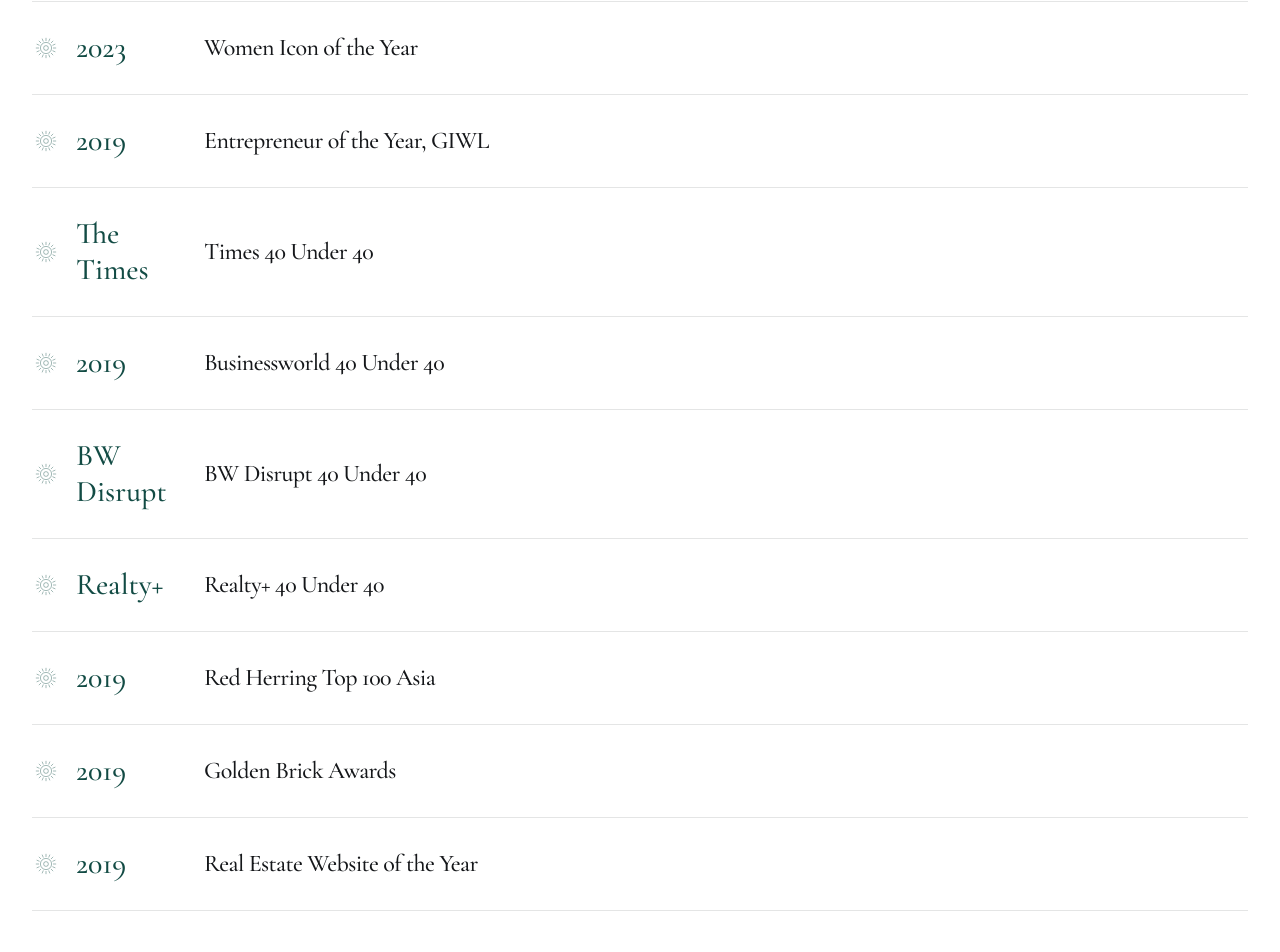
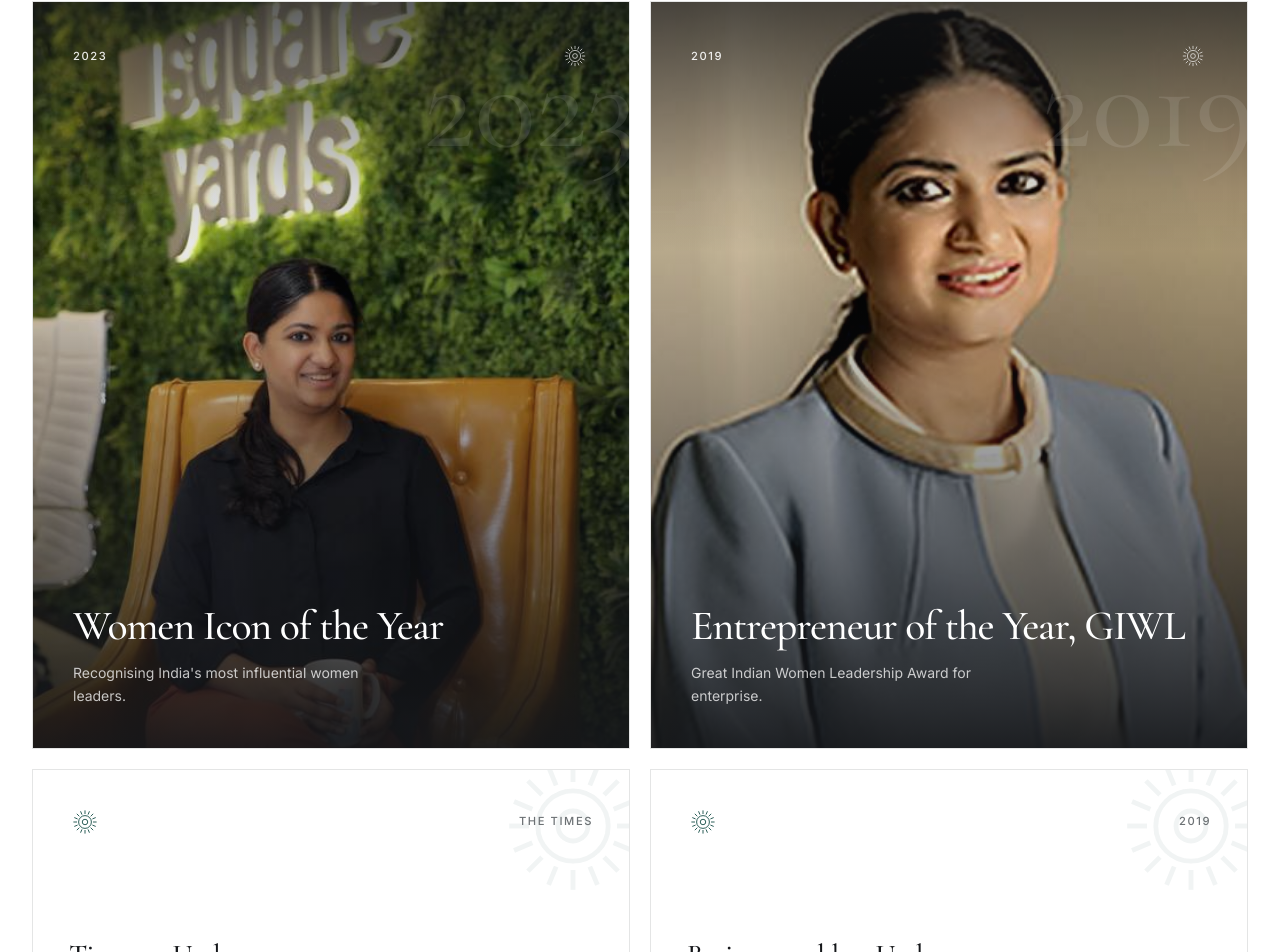
Before and after one commit to divabindal-web/kanikajmd, a Next.js app: page /awards in a window 1280 px wide. Shown: the part 515-1467 px from the top of the page. Built offline with nearby package versions, Linux system fonts and the light colour scheme.

Commit message:
Update Awards.tsx

```diff
--- a/components/Awards.tsx
+++ b/components/Awards.tsx
@@ -28,42 +28,9 @@ function Seal({ className = "h-6 w-6" }: { className?: string }) {
   );
 }
 
-/* Editorial honour-roll list (used on the /awards page and as a home preview) */
-export function AwardsList({ items }: { items: Item[] }) {
-  return (
-    <ul className="border-t border-line">
-      {items.map((a) => (
-        <Reveal key={a.href}>
-          <li>
-            <a
-              href={a.href}
-              target="_blank"
-              rel="noopener noreferrer"
-              className="group relative grid grid-cols-[auto_1fr_auto] items-center gap-4 overflow-hidden border-b border-line py-6 sm:gap-8 sm:py-7"
-            >
-              <span className="absolute inset-0 z-0 origin-left scale-x-0 bg-emerald/[0.05] transition-transform duration-500 ease-editorial group-hover:scale-x-100" />
-              <span className="relative z-10 flex items-center gap-4">
-                <span className="hidden text-emerald/50 transition-colors duration-500 group-hover:text-emerald sm:block">
-                  <Seal className="h-7 w-7" />
-                </span>
-                <span className="w-[4.5rem] font-serif text-2xl font-medium leading-none text-emerald sm:w-24 sm:text-3xl">
-                  {a.meta}
-                </span>
-              </span>
-              <span className="relative z-10 font-serif text-xl font-medium leading-snug tracking-tight text-ink transition-all duration-500 group-hover:translate-x-1 group-hover:text-emerald sm:text-2xl">
-                {a.title}
-              </span>
-              <ArrowUpRight className="relative z-10 h-4 w-4 shrink-0 -translate-x-2 text-emerald opacity-0 transition-all duration-500 group-hover:translate-x-0 group-hover:opacity-100" />
-            </a>
-          </li>
-        </Reveal>
-      ))}
-    </ul>
-  );
-}
-
 const FEATURED_IMAGES = [portraitPhoto, heroPhoto];
 
+/* Large photo award, magazine-cover treatment (no colour wash) */
 function FeaturedAward({ a, img }: { a: Item; img: string }) {
   return (
     <Reveal>
@@ -71,31 +38,31 @@ function FeaturedAward({ a, img }: { a: Item; img: string }) {
         href={a.href}
         target="_blank"
         rel="noopener noreferrer"
-        className="group relative block aspect-[5/6] overflow-hidden border border-line sm:aspect-[4/5]"
+        className="group relative block aspect-[4/5] overflow-hidden border border-line bg-ink"
       >
         {/* eslint-disable-next-line @next/next/no-img-element */}
         <img
           src={img}
           alt=""
           aria-hidden="true"
-          className="duotone absolute inset-0 h-full w-full object-cover object-top transition-transform duration-700 group-hover:scale-105"
+          className="photo-grade absolute inset-0 h-full w-full object-cover object-center transition-transform duration-700 group-hover:scale-105"
         />
-        <div className="absolute inset-0 bg-emerald/60 transition-colors duration-500 group-hover:bg-emerald/50" />
-        <div className="absolute inset-0 bg-gradient-to-t from-emerald-deep via-emerald-deep/35 to-emerald-deep/5" />
-        <span className="pointer-events-none absolute -right-2 top-8 font-serif text-[7.5rem] font-medium leading-none text-white/10 sm:text-[9rem]">
+        <div className="absolute inset-x-0 top-0 h-1/3 bg-gradient-to-b from-ink/70 to-transparent" />
+        <div className="absolute inset-x-0 bottom-0 h-3/4 bg-gradient-to-t from-ink/95 via-ink/45 to-transparent" />
+        <span className="pointer-events-none absolute -right-2 top-10 font-serif text-[6.5rem] font-medium leading-none text-white/10 sm:text-[8rem]">
           {a.meta}
         </span>
         <div className="relative flex h-full flex-col justify-between p-8 text-paper sm:p-10">
           <div className="flex items-center justify-between">
             <span className="label text-paper/90">{a.meta}</span>
-            <Seal className="h-7 w-7 text-paper/80" />
+            <Seal className="h-7 w-7 text-paper/85" />
           </div>
           <div>
-            <h3 className="font-serif text-3xl font-medium leading-[1.1] tracking-tight text-paper sm:text-[2.7rem]">
+            <h3 className="font-serif text-3xl font-medium leading-[1.1] tracking-tight text-paper sm:text-[2.6rem]">
               {a.title}
             </h3>
             {a.blurb && (
-              <p className="mt-3 max-w-xs text-sm leading-relaxed text-paper/80">
+              <p className="mt-3 max-w-xs text-sm leading-relaxed text-paper/75">
                 {a.blurb}
               </p>
             )}
@@ -106,18 +73,69 @@ function FeaturedAward({ a, img }: { a: Item; img: string }) {
   );
 }
 
+/* Graphic award card with a large seal watermark */
+function AwardCard({ a }: { a: Item }) {
+  return (
+    <Reveal>
+      <a
+        href={a.href}
+        target="_blank"
+        rel="noopener noreferrer"
+        className="group relative flex min-h-[210px] flex-col justify-between overflow-hidden border border-line bg-paper p-8 transition-all duration-500 hover:-translate-y-1 hover:border-emerald sm:min-h-[240px] sm:p-9"
+      >
+        <span className="pointer-events-none absolute -right-8 -top-8 text-emerald/[0.06] transition-all duration-500 group-hover:rotate-12 group-hover:text-emerald/10">
+          <Seal className="h-44 w-44" />
+        </span>
+        <div className="relative flex items-center justify-between">
+          <span className="text-emerald">
+            <Seal className="h-8 w-8" />
+          </span>
+          <span className="label text-muted">{a.meta}</span>
+        </div>
+        <div className="relative flex items-end justify-between gap-4">
+          <h3 className="font-serif text-2xl font-medium leading-[1.12] tracking-tight text-ink transition-colors duration-500 group-hover:text-emerald sm:text-[1.8rem]">
+            {a.title}
+          </h3>
+          <ArrowUpRight className="mb-1 h-4 w-4 shrink-0 -translate-x-1 text-emerald opacity-0 transition-all duration-500 group-hover:translate-x-0 group-hover:opacity-100" />
+        </div>
+      </a>
+    </Reveal>
+  );
+}
+
+/* Full awards layout: two photo features + a graphic card grid. */
+export function AwardsList({ items }: { items: Item[] }) {
+  const featured = items.slice(0, 2);
+  const rest = items.slice(2);
+  return (
+    <div>
+      <div className="grid gap-5 md:grid-cols-2">
+        {featured.map((a, i) => (
+          <FeaturedAward key={a.href} a={a} img={FEATURED_IMAGES[i]} />
+        ))}
+      </div>
+      {rest.length > 0 && (
+        <div className="mt-5 grid gap-5 sm:grid-cols-2">
+          {rest.map((a) => (
+            <AwardCard key={a.href} a={a} />
+          ))}
+        </div>
+      )}
+    </div>
+  );
+}
+
 export default function AwardsSection() {
   const featured = awards.slice(0, 2);
-  const more = awards.slice(2, 5);
   return (
-    <section id="awards" className="bg-mist px-5 py-20 sm:px-8 md:py-24">
+    <section id="awards" className="bg-mist px-5 py-16 sm:px-8 md:py-20">
       <div className="mx-auto max-w-7xl">
-        <div className="mb-12 flex items-end justify-between gap-4">
+        <div className="mb-10 flex items-end justify-between gap-4">
           <div className="flex items-center gap-4">
             <Seal className="hidden h-9 w-9 text-emerald sm:block" />
             <div>
               <span className="label text-emerald">Awards</span>
-              <h2 className="mt-3 font-serif text-4xl font-medium leading-none tracking-tight text-ink sm:text-5xl">
+              <h2 className="mt-3 font-serif text-3xl font-medium leading-none tracking-tight text-ink sm:text-4xl">
                 Recognition
               </h2>
             </div>
@@ -130,10 +148,6 @@ export default function AwardsSection() {
             <FeaturedAward key={a.href} a={a} img={FEATURED_IMAGES[i]} />
           ))}
         </div>
-
-        <div className="mt-6">
-          <AwardsList items={more} />
-        </div>
       </div>
     </section>
   );
```
